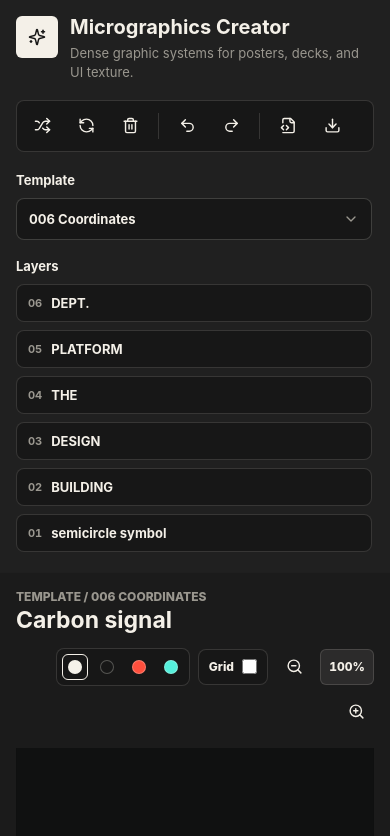
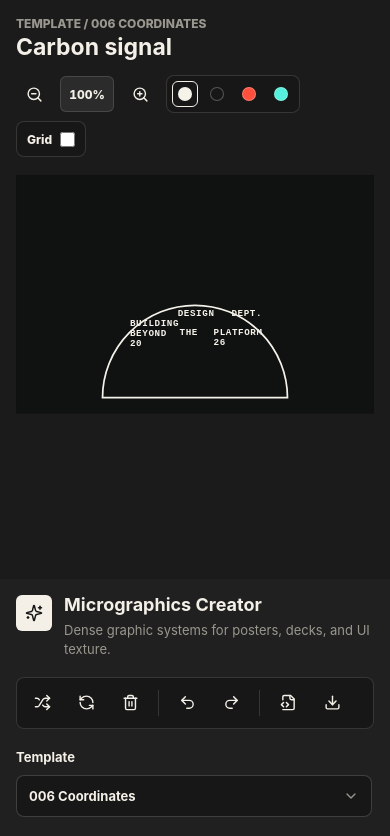
Before and after one commit to remi-h/micrographics, a Next.js app: page / in a window 390 px wide. Shown: the top 836 px of the page. Built offline with nearby package versions, Linux system fonts and the light colour scheme.

Commit message:
responsive

```diff
--- a/src/styles.css
+++ b/src/styles.css
@@ -107,6 +107,7 @@ h1 {
 .toolbar {
   display: flex;
   align-items: center;
+  flex-wrap: wrap;
   gap: 8px;
   padding: 7px;
   border: 1px solid rgba(245, 242, 234, 0.14);
@@ -634,11 +635,22 @@ h1 {
 }
 
 @media (max-width: 980px) {
+
+  html,
+  body {
+    height: auto;
+    min-height: 100%;
+    overflow: auto;
+  }
+
   .app-shell {
     height: auto;
     min-height: 100vh;
-    overflow: auto;
     grid-template-columns: 1fr;
+    grid-template-areas:
+      "stage"
+      "controls"
+      "assets";
   }
 
   .control-panel,
@@ -650,24 +662,67 @@ h1 {
     border-bottom: 1px solid rgba(21, 21, 21, 0.14);
   }
 
+  .control-panel {
+    grid-area: controls;
+  }
+
   .asset-panel {
+    grid-area: assets;
     border-left: 0;
   }
 
+  .asset-panel-inner,
+  .panel-scroll {
+    overflow: visible;
+  }
+
   .preview-stage {
+    grid-area: stage;
     height: auto;
-    min-height: auto;
+    min-height: 60vh;
+  }
+
+  .artboard-wrap {
+    min-height: 46vh;
+  }
+
+  .stage-header {
+    align-items: flex-start;
+  }
+
+  .stage-actions {
+    max-width: 100%;
+  }
+}
+
+@media (min-width: 721px) and (max-width: 980px) {
+  .app-shell {
+    grid-template-columns: minmax(0, 1fr) minmax(0, 1fr);
+    grid-template-areas:
+      "stage stage"
+      "controls assets";
+  }
+
+  .control-panel {
+    border-bottom: 0;
+    border-right: 1px solid rgba(245, 242, 234, 0.12);
+  }
+
+  .asset-panel {
+    border-bottom: 0;
   }
 }
 
 @media (max-width: 560px) {
+
   .control-panel,
-  .preview-stage {
+  .preview-stage,
+  .asset-panel {
     padding: 16px;
   }
 
   .symbol-grid {
-    grid-template-columns: 1fr;
+    grid-template-columns: repeat(auto-fill, minmax(46px, 1fr));
   }
 
   .stage-header {
@@ -679,7 +734,42 @@ h1 {
     font-size: 23px;
   }
 
+  .stage-actions {
+    justify-content: flex-start;
+  }
+
+  .stage-palette-list {
+    order: 2;
+    flex-wrap: wrap;
+  }
+
+  .stage-toggle {
+    order: 3;
+  }
+
+  .zoom-value,
+  .stage-actions>.icon-button {
+    order: 1;
+  }
+
   .artboard-wrap {
     padding: 0;
   }
+
+  .artboard-zoom {
+    min-width: 280px;
+  }
+
+  .brand-row {
+    grid-template-columns: 36px 1fr;
+  }
+
+  .brand-mark {
+    width: 36px;
+    height: 36px;
+  }
+
+  h1 {
+    font-size: 18px;
+  }
 }
```
